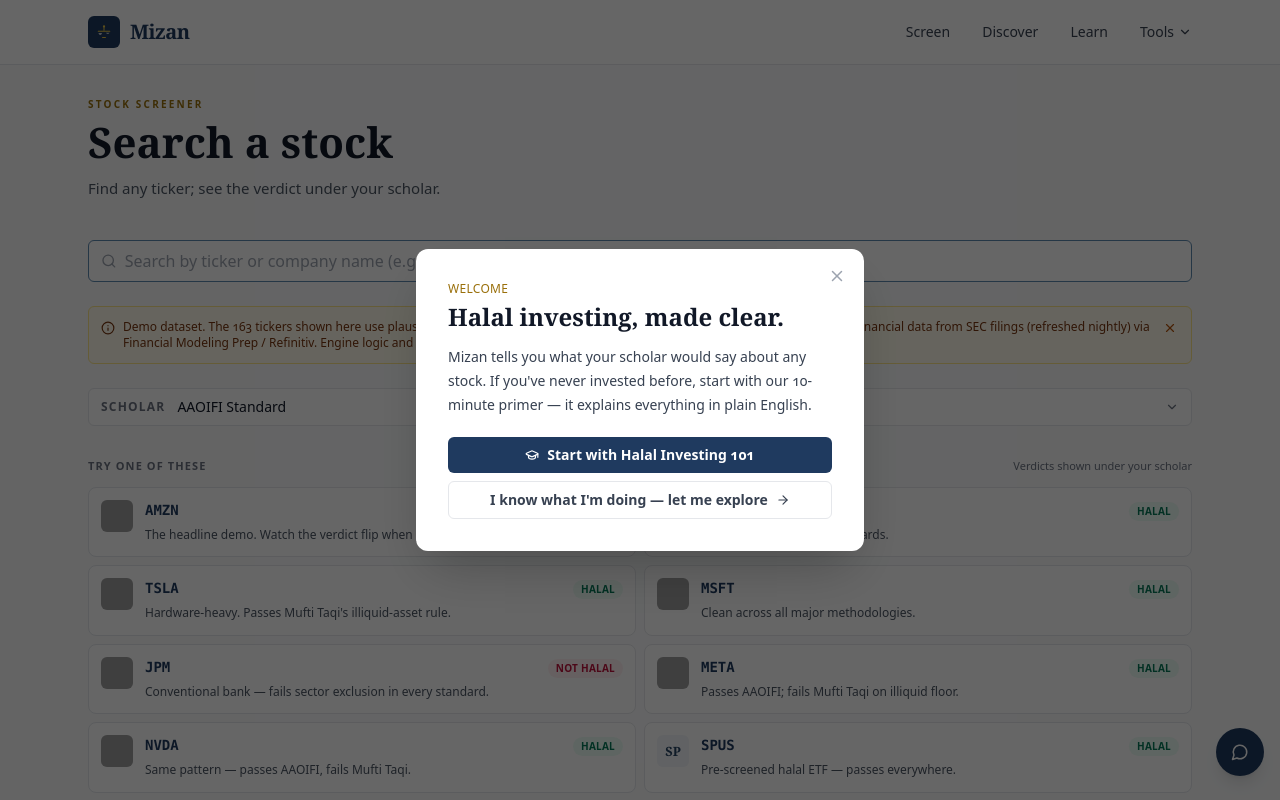
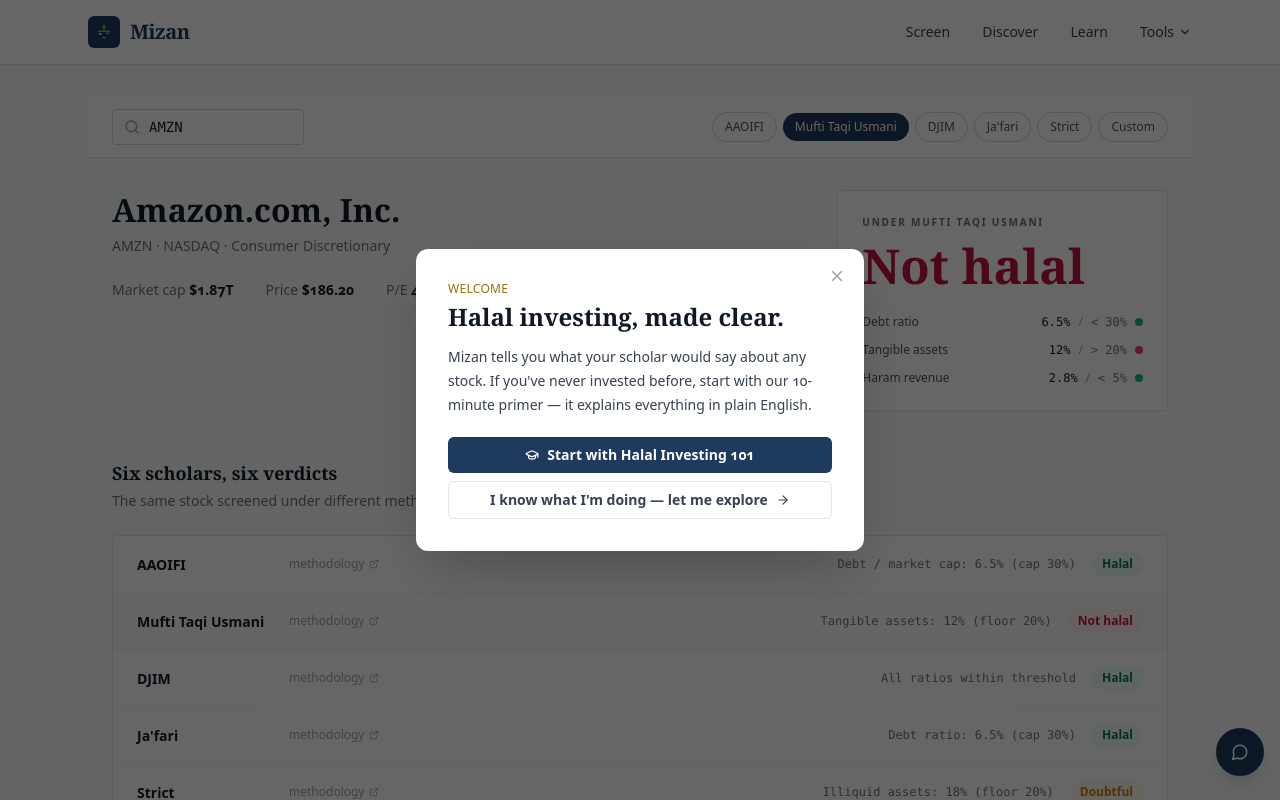
Before and after one commit to GordonLouie/mizan, a Next.js app: page /screen in a window 1280 px wide. Shown: the top 800 px of the page. Built offline with nearby package versions, Linux system fonts and the light colour scheme; grey boxes are pictures that could not be loaded.

Commit message:
feat: implement Bloomberg Terminal-style screen page for Mizan
Add sticky top bar, hero row, evidence table, explainer panel, and footer actions with FT editorial design.

```diff
--- a/src/app/screen/page.tsx
+++ b/src/app/screen/page.tsx
@@ -1,180 +1,345 @@
 "use client";
 
-import { Suspense, useEffect, useMemo, useState } from "react";
-import { useSearchParams } from "next/navigation";
+import { useState } from "react";
 import Link from "next/link";
-import { findStock, listStocks } from "@/lib/data";
-import { getScholar, SCHOLAR_PROFILES } from "@/lib/scholars";
-import { loadCustomProfile } from "@/lib/customProfile";
-import { screenStock } from "@/lib/screen";
-import ScholarPicker from "@/components/ScholarPicker";
-import ComplianceCard from "@/components/ComplianceCard";
-import TickerSearch from "@/components/TickerSearch";
-import FeaturedTickers from "@/components/FeaturedTickers";
-import DemoBanner from "@/components/DemoBanner";
-import HalalAlternatives from "@/components/HalalAlternatives";
-import WatchlistButton from "@/components/WatchlistButton";
-import StockLogo from "@/components/StockLogo";
-import StockStats from "@/components/StockStats";
-import { Card, PageHeader } from "@/components/ui";
-import { VERDICT_LABEL } from "@/lib/verdictLabels";
+import { Search, ExternalLink, Bookmark, BarChart3, ArrowRight } from "lucide-react";
+
+const SCHOLARS = [
+  { id: "aaoifi", short: "AAOIFI" },
+  { id: "mufti-taqi", short: "Mufti Taqi Usmani" },
+  { id: "djim", short: "DJIM" },
+  { id: "jafari", short: "Ja'fari" },
+  { id: "strict", short: "Strict" },
+  { id: "custom", short: "Custom" },
+];
+
+// Hardcoded AMZN data for standalone preview
+const AMZN = {
+  ticker: "AMZN",
+  name: "Amazon.com, Inc.",
+  exchange: "NASDAQ",
+  sector: "Consumer Discretionary",
+  marketCap: "$1.87T",
+  price: "$186.20",
+  pe: "42.1",
+  subSector: "Retail",
+  debtToMarketCap: 6.5,
+  interestIncomeRatio: 1.2,
+  halalRevenueRatio: 2.8,
+  tangibleAssets: 12,
+  illiquidAssets: 18,
+};
+
+const SCHOLAR_VERDICTS = [
+  {
+    id: "aaoifi",
+    name: "AAOIFI",
+    methodology: "Industry-standard shariah screening",
+    verdict: "halal" as const,
+    decidingMetric: "Debt / market cap: 6.5% (cap 30%)",
+    ratios: [
+      { name: "Debt ratio", value: "6.5%", threshold: "< 30%", pass: true },
+      { name: "Interest income", value: "1.2%", threshold: "< 5%", pass: true },
+      { name: "Haram revenue", value: "2.8%", threshold: "< 5%", pass: true },
+    ],
+  },
+  {
+    id: "mufti-taqi",
+    name: "Mufti Taqi Usmani",
+    methodology: "Tangible-asset floor + stricter thresholds",
+    verdict: "not-halal" as const,
+    decidingMetric: "Tangible assets: 12% (floor 20%)",
+    ratios: [
+      { name: "Debt ratio", value: "6.5%", threshold: "< 30%", pass: true },
+      { name: "Tangible assets", value: "12%", threshold: "> 20%", pass: false },
+      { name: "Haram revenue", value: "2.8%", threshold: "< 5%", pass: true },
+    ],
+  },
+  {
+    id: "djim",
+    name: "DJIM",
+    methodology: "Dow Jones Islamic Market Index criteria",
+    verdict: "halal" as const,
+    decidingMetric: "All ratios within threshold",
+    ratios: [
+      { name: "Debt ratio", value: "6.5%", threshold: "< 33%", pass: true },
+      { name: "Cash + securities", value: "18%", threshold: "< 33%", pass: true },
+      { name: "Receivables", value: "22%", threshold: "< 33%", pass: true },
+    ],
+  },
+  {
+    id: "jafari",
+    name: "Ja'fari",
+    methodology: "Shia jurisprudence interpretation",
+    verdict: "halal" as const,
+    decidingMetric: "Debt ratio: 6.5% (cap 30%)",
+    ratios: [
+      { name: "Debt ratio", value: "6.5%", threshold: "< 30%", pass: true },
+      { name: "Interest income", value: "1.2%", threshold: "< 5%", pass: true },
+      { name: "Haram revenue", value: "2.8%", threshold: "< 5%", pass: true },
+    ],
+  },
+  {
+    id: "strict",
+    name: "Strict",
+    methodology: "Conservative interpretation across schools",
+    verdict: "doubtful" as const,
+    decidingMetric: "Illiquid assets: 18% (floor 20%)",
+    ratios: [
+      { name: "Debt ratio", value: "6.5%", threshold: "< 25%", pass: true },
+      { name: "Illiquid assets", value: "18%", threshold: "> 20%", pass: false },
+      { name: "Haram revenue", value: "2.8%", threshold: "< 3%", pass: true },
+    ],
+  },
+  {
+    id: "custom",
+    name: "Custom",
+    methodology: "Your configured thresholds",
+    verdict: "halal" as const,
+    decidingMetric: "All custom thresholds pass",
+    ratios: [
+      { name: "Debt ratio", value: "6.5%", threshold: "< 30%", pass: true },
+      { name: "Interest income", value: "1.2%", threshold: "< 5%", pass: true },
+      { name: "Haram revenue", value: "2.8%", threshold: "< 5%", pass: true },
+    ],
+  },
+];
 
 export default function ScreenPage() {
+  const [ticker, setTicker] = useState("AMZN");
+  const [selectedScholar, setSelectedScholar] = useState("mufti-taqi");
+
+  const currentScholar = SCHOLAR_VERDICTS.find((s) => s.id === selectedScholar) || SCHOLAR_VERDICTS[1];
+
   return (
-    <Suspense fallback={<ScreenLoader />}>
-      <ScreenInner />
-    </Suspense>
-  );
-}
+    <div className="min-h-screen bg-gray-50">
+      {/* 1. STICKY TOP BAR */}
+      <div className="sticky top-0 z-40 border-b border-gray-200 bg-white">
+        <div className="mx-auto flex max-w-6xl items-center justify-between gap-4 px-6 py-3">
+          {/* Ticker search input */}
+          <div className="relative">
+            <Search size={16} className="absolute left-3 top-1/2 -translate-y-1/2 text-gray-400" />
+            <input
+              type="text"
+              value={ticker}
+              onChange={(e) => setTicker(e.target.value.toUpperCase())}
+              className="h-9 w-48 rounded border border-gray-300 bg-white pl-9 pr-3 font-mono text-sm text-gray-900 placeholder:text-gray-400 focus:border-navy-700 focus:outline-none focus:ring-1 focus:ring-navy-700"
+              placeholder="Enter ticker…"
+            />
+          </div>
 
-function ScreenLoader() {
-  return (
-    <div className="space-y-4 py-8">
-      <div className="h-10 w-80 animate-pulse rounded bg-gray-100" />
-      <div className="h-5 w-96 animate-pulse rounded bg-gray-100" />
-      <div className="h-48 w-full animate-pulse rounded-2xl bg-gray-100" />
+          {/* Scholar selector pills */}
+          <div className="flex items-center gap-1.5 overflow-x-auto">
+            {SCHOLARS.map((s) => (
+              <button
+                key={s.id}
+                onClick={() => setSelectedScholar(s.id)}
+                className={`whitespace-nowrap rounded-full px-3 py-1.5 text-xs font-medium transition ${
+                  selectedScholar === s.id
+                    ? "bg-navy-800 text-white"
+                    : "border border-gray-300 bg-white text-gray-600 hover:border-gray-400 hover:text-gray-900"
+                }`}
+              >
+                {s.short}
+              </button>
+            ))}
+          </div>
+        </div>
+      </div>
+
+      {/* MAIN CONTENT */}
+      <div className="mx-auto max-w-6xl px-6 py-8">
+        {/* 2. HERO ROW */}
+        <div className="grid grid-cols-12 gap-8">
+          {/* LEFT: Company info */}
+          <div className="col-span-12 lg:col-span-8">
+            <h1
+              className="text-[32px] font-bold leading-tight text-gray-900"
+              style={{ fontFamily: "Georgia, serif" }}
+            >
+              {AMZN.name}
+            </h1>
+            <p className="mt-1.5 text-sm text-gray-500">
+              {AMZN.ticker} · {AMZN.exchange} · {AMZN.sector}
+            </p>
+
+            {/* 4-stat row */}
+            <div className="mt-6 flex flex-wrap items-center gap-x-8 gap-y-3 text-sm">
+              <Stat label="Market cap" value={AMZN.marketCap} />
+              <Stat label="Price" value={AMZN.price} />
+              <Stat label="P/E" value={AMZN.pe} />
+              <Stat label="Sector" value={AMZN.subSector} />
+            </div>
+          </div>
+
+          {/* RIGHT: Verdict card */}
+          <div className="col-span-12 lg:col-span-4">
+            <div className="rounded border border-gray-200 bg-white p-6">
+              <div className="text-[10px] font-semibold uppercase tracking-[0.18em] text-gray-500">
+                Under {currentScholar.name}
+              </div>
+              <div
+                className={`mt-3 text-[48px] font-bold leading-none ${
+                  currentScholar.verdict === "halal"
+                    ? "text-emerald-700"
+                    : currentScholar.verdict === "not-halal"
+                      ? "text-rose-700"
+                      : "text-amber-600"
+                }`}
+                style={{ fontFamily: "Georgia, serif" }}
+              >
+                {currentScholar.verdict === "halal"
+                  ? "Halal"
+                  : currentScholar.verdict === "not-halal"
+                    ? "Not halal"
+                    : "Doubtful"}
+              </div>
+
+              {/* 3 ratio rows */}
+              <div className="mt-6 space-y-3">
+                {currentScholar.ratios.map((r) => (
+                  <div key={r.name} className="flex items-center justify-between text-xs">
+                    <span className="text-gray-600">{r.name}</span>
+                    <div className="flex items-center gap-2">
+                      <span className="font-mono text-gray-900">{r.value}</span>
+                      <span className="text-gray-400">/</span>
+                      <span className="font-mono text-gray-500">{r.threshold}</span>
+                      <span
+                        className={`h-2 w-2 rounded-full ${r.pass ? "bg-emerald-500" : "bg-rose-500"}`}
+                      />
+                    </div>
+                  </div>
+                ))}
+              </div>
+            </div>
+          </div>
+        </div>
+
+        {/* 3. EVIDENCE TABLE */}
+        <div className="mt-12">
+          <h2
+            className="text-lg font-bold text-gray-900"
+            style={{ fontFamily: "Georgia, serif" }}
+          >
+            Six scholars, six verdicts
+          </h2>
+          <p className="mt-1 text-sm text-gray-500">
+            The same stock screened under different methodologies.
+          </p>
+
+          <div className="mt-6 rounded border border-gray-200 bg-white">
+            {SCHOLAR_VERDICTS.map((scholar, idx) => (
+              <div
+                key={scholar.id}
+                className={`flex flex-col gap-3 px-6 py-4 sm:flex-row sm:items-center sm:justify-between ${
+                  idx !== SCHOLAR_VERDICTS.length - 1 ? "border-b border-gray-100" : ""
+                } ${selectedScholar === scholar.id ? "bg-navy-50/30" : ""}`}
+              >
+                <div className="flex items-center gap-3">
+                  <div className="min-w-[140px]">
+                    <span className="text-sm font-semibold text-gray-900">{scholar.name}</span>
+                  </div>
+                  <Link
+                    href="/methodology"
+                    className="hidden items-center gap-1 text-xs text-gray-400 hover:text-navy-700 sm:flex"
+                  >
+                    methodology <ExternalLink size={10} />
+                  </Link>
+                </div>
+
+                <div className="flex items-center gap-4">
+                  <span className="font-mono text-xs text-gray-500">{scholar.decidingMetric}</span>
+                  <span
+                    className={`rounded-full px-2.5 py-1 text-xs font-semibold ${
+                      scholar.verdict === "halal"
+                        ? "bg-emerald-50 text-emerald-700"
+                        : scholar.verdict === "not-halal"
+                          ? "bg-rose-50 text-rose-700"
+                          : "bg-amber-50 text-amber-600"
+                    }`}
+                  >
+                    {scholar.verdict === "halal"
+                      ? "Halal"
+                      : scholar.verdict === "not-halal"
+                        ? "Not halal"
+                        : "Doubtful"}
+                  </span>
+                </div>
+              </div>
+            ))}
+          </div>
+        </div>
+
+        {/* 4. WHY THE VERDICTS DIFFER */}
+        <div className="mx-auto mt-12 max-w-3xl border-t border-gray-200 pt-8">
+          <h3
+            className="text-base font-bold text-gray-900"
+            style={{ fontFamily: "Georgia, serif" }}
+          >
+            Why the verdicts differ
+          </h3>
+          <div className="mt-4 space-y-4 text-sm leading-relaxed text-gray-600">
+            <p>
+              AAOIFI&apos;s standard screens use <strong>market capitalization</strong> as the
+              denominator for debt ratios. Amazon&apos;s debt-to-market-cap ratio of 6.5% falls
+              comfortably below the 30% threshold, resulting in a &ldquo;Halal&rdquo; verdict.
+              This is the methodology used by most consumer halal investing apps.
+            </p>
+            <p>
+              Mufti Taqi Usmani&apos;s framework includes an additional
+              <strong> tangible-asset floor</strong>: the company must hold at least 20% of its
+              assets in illiquid, tangible form (property, plant, equipment, inventory). Amazon,
+              as a capital-light tech retailer, holds only 12% — below this threshold. This
+              disqualifies the stock under his methodology, even though all other ratios pass.
+            </p>
+          </div>
+        </div>
+
+        {/* 5. PURIFICATION ESTIMATE */}
+        <div className="mx-auto mt-10 max-w-3xl rounded border border-gray-200 bg-white px-6 py-4">
+          <p className="text-sm text-gray-600">
+            <span className="font-semibold text-gray-900">Purification estimate:</span> If you
+            held 100 shares of AMZN this year, your estimated purification obligation is{" "}
+            <span className="font-mono font-semibold text-navy-800">$52.14</span>.{" "}
+            <Link href="/purification" className="text-navy-700 underline hover:text-navy-900">
+              Calculate yours →
+            </Link>
+          </p>
+        </div>
+
+        {/* 6. FOOTER ACTIONS */}
+        <div className="mx-auto mt-10 flex max-w-3xl flex-wrap items-center justify-center gap-4 border-t border-gray-200 pt-8">
+          <Link
+            href={`/vs?a=AMZN&b=`}
+            className="inline-flex items-center gap-1.5 rounded border border-gray-300 bg-white px-4 py-2 text-sm font-medium text-gray-700 transition hover:border-gray-400 hover:text-gray-900"
+          >
+            Compare AMZN with another stock <ArrowRight size={14} />
+          </Link>
+          <button
+            type="button"
+            className="inline-flex items-center gap-1.5 rounded border border-gray-300 bg-white px-4 py-2 text-sm font-medium text-gray-700 transition hover:border-gray-400 hover:text-gray-900"
+          >
+            <Bookmark size={14} />
+            Save to watchlist
+          </button>
+          <button
+            type="button"
+            className="inline-flex items-center gap-1.5 rounded border border-gray-300 bg-white px-4 py-2 text-sm font-medium text-gray-700 transition hover:border-gray-400 hover:text-gray-900"
+          >
+            <BarChart3 size={14} />
+            Add to portfolio score
+          </button>
+        </div>
+      </div>
     </div>
   );
 }
 
-function ScreenInner() {
-  const params = useSearchParams();
-  const [scholarId, setScholarId] = useState("aaoifi");
-  const [ticker, setTicker] = useState("");
-  const [bump, setBump] = useState(0);
-
-  useEffect(() => {
-    try {
-      const saved = localStorage.getItem("mizan.scholarId");
-      if (saved && SCHOLAR_PROFILES.some((p) => p.id === saved)) setScholarId(saved);
-    } catch {}
-    const urlTicker = params.get("ticker");
-    if (urlTicker) setTicker(urlTicker.toUpperCase());
-  }, [params]);
-
-  useEffect(() => {
-    const onFocus = () => setBump((b) => b + 1);
-    window.addEventListener("focus", onFocus);
-    return () => window.removeEventListener("focus", onFocus);
-  }, []);
-
-  const stocks = listStocks();
-  const stock = ticker ? findStock(ticker) : undefined;
-  const scholar = useMemo(
-    () => (scholarId === "custom" ? loadCustomProfile() : getScholar(scholarId)),
-    [scholarId, bump],
-  );
-  const result = useMemo(() => (stock ? screenStock(stock, scholar) : null), [stock, scholar]);
-
-  const allVerdicts = useMemo(() => {
-    if (!stock) return [];
-    return SCHOLAR_PROFILES.filter((p) => p.id !== "custom").map((p) => ({
-      scholar: p,
-      verdict: screenStock(stock, p).verdict,
-    }));
-  }, [stock]);
-
-  const scholarsAgree = allVerdicts.length > 0 &&
-    allVerdicts.every((v) => v.verdict === allVerdicts[0].verdict);
-
+function Stat({ label, value }: { label: string; value: string }) {
   return (
-    <div className="space-y-6">
-      <PageHeader
-        kicker="Stock screener"
-        title="Search a stock"
-        description="Find any ticker; see the verdict under your scholar."
-        action={stock ? <WatchlistButton ticker={stock.ticker} /> : undefined}
-      />
-
-      <TickerSearch value={ticker} onChange={(t) => setTicker(t)} autoFocus={!ticker} />
-
-      {!ticker && <DemoBanner />}
-
-      <ScholarPicker value={scholarId} onChange={setScholarId} />
-
-      {!ticker && (
-        <div className="pt-2">
-          <FeaturedTickers onPick={(t) => setTicker(t)} />
-        </div>
-      )}
-
-      {ticker && !stock && (
-        <Card>
-          <p className="text-sm text-amber-800">
-            <strong>{ticker}</strong> isn&apos;t in Mizan&apos;s current sample dataset.
-            The prototype ships with {stocks.length} representative tickers; production version supports any listed equity.
-          </p>
-        </Card>
-      )}
-
-      {stock && result && <ComplianceCard stock={stock} result={result} />}
-
-      {/* Company stats — at-a-glance numbers behind the verdict */}
-      {stock && <StockStats stock={stock} />}
-
-      {/* Halal alternatives — show ONLY when stock fails */}
-      {stock && result && result.verdict === "fail" && (
-        <HalalAlternatives failedStock={stock} scholar={scholar} />
-      )}
-
-      {/* Multi-scholar strip — ONLY when scholars disagree */}
-      {stock && allVerdicts.length > 0 && !scholarsAgree && (
-        <Card padded={false} className="overflow-hidden">
-          <div className="border-b border-gray-100 px-6 py-5 sm:px-8">
-            <div className="text-[11px] font-semibold uppercase tracking-widest text-gray-500">
-              All five scholars on {stock.ticker}
-            </div>
-            <h2 className="mt-1 text-lg font-bold text-gray-900" style={{ fontFamily: "Georgia, serif" }}>
-              They disagree. The right answer is yours.
-            </h2>
-          </div>
-          <div className="divide-y divide-gray-100 sm:grid sm:grid-cols-5 sm:divide-x sm:divide-y-0">
-            {allVerdicts.map(({ scholar: p, verdict }) => {
-              const color = verdict === "pass" ? "text-emerald-700" : verdict === "borderline" ? "text-amber-700" : "text-rose-700";
-              const isCurrent = p.id === scholarId;
-              return (
-                <button
-                  key={p.id}
-                  type="button"
-                  onClick={() => setScholarId(p.id)}
-                  className={"block w-full px-6 py-5 text-left transition hover:bg-gray-50 " + (isCurrent ? "bg-navy-50/50" : "")}
-                >
-                  <div className="text-xs font-semibold text-gray-500">{p.short}</div>
-                  <div className={`mt-2 text-xl font-bold ${color}`} style={{ fontFamily: "Georgia, serif" }}>
-                    {VERDICT_LABEL[verdict]}
-                  </div>
-                  {isCurrent && (
-                    <div className="mt-1 text-[10px] font-semibold uppercase tracking-wider text-navy-700">your scholar</div>
-                  )}
-                </button>
-              );
-            })}
-          </div>
-        </Card>
-      )}
-
-      {stock && allVerdicts.length > 0 && scholarsAgree && (
-        <div className="flex items-center gap-3 rounded-md border border-gray-200 bg-white px-4 py-3 text-sm">
-          <div className="flex-shrink-0">
-            <StockLogo ticker={stock.ticker} name={stock.name} size={24} />
-          </div>
-          <div className="flex-1 text-gray-700">
-            <strong>Unanimous.</strong> All five mainstream scholars reach the same verdict on {stock.ticker}: <span className="font-semibold">{VERDICT_LABEL[allVerdicts[0].verdict]}</span>.
-          </div>
-        </div>
-      )}
-
-      {stock && (
-        <p className="text-center text-xs text-gray-500">
-          <Link href={`/vs?a=${stock.ticker}&b=MSFT`} className="text-navy-700 underline">Compare {stock.ticker} side-by-side</Link>
-          {" · "}
-          <Link href="/lists" className="text-navy-700 underline">Curated lists</Link>
-          {" · "}
-          <Link href="/universe" className="text-navy-700 underline">Browse all {stocks.length} tickers</Link>
-          {" · "}
-          <Link href="/methodology" className="text-navy-700 underline">How verdicts are computed</Link>
-        </p>
-      )}
+    <div>
+      <span className="text-gray-500">{label}</span>{" "}
+      <span className="font-semibold text-gray-900">{value}</span>
     </div>
   );
 }
```
